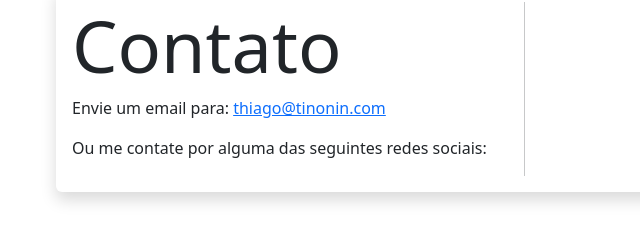
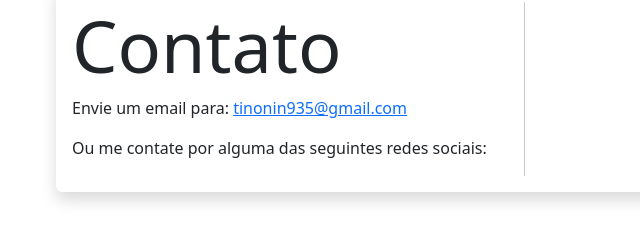
Before and after one commit to ttinonin/ttinonin.github.io, a plain HTML site: page index.html in a window 1280 px wide. Shown: the part 2731-2968 px from the top of the page, 26-666 px from the left. Drawn offline with nearby package versions, Linux system fonts and the light colour scheme.

Commit message:
Update index.html

```diff
--- a/index.html
+++ b/index.html
@@ -221,7 +221,7 @@
                     <div class="col-sm-5">
                         <h1 class="display-2">Contato</h1>
 
-                        <p>Envie um email para: <a href="mailto:thiago@tinonin.com">thiago@tinonin.com</a></p>
+                        <p>Envie um email para: <a href="mailto:tinonin935@gmail.com">tinonin935@gmail.com</a></p>
                         <p>Ou me contate por alguma das seguintes redes sociais:</p>
                     </div>
                     <div class="col-sm-2">
```
